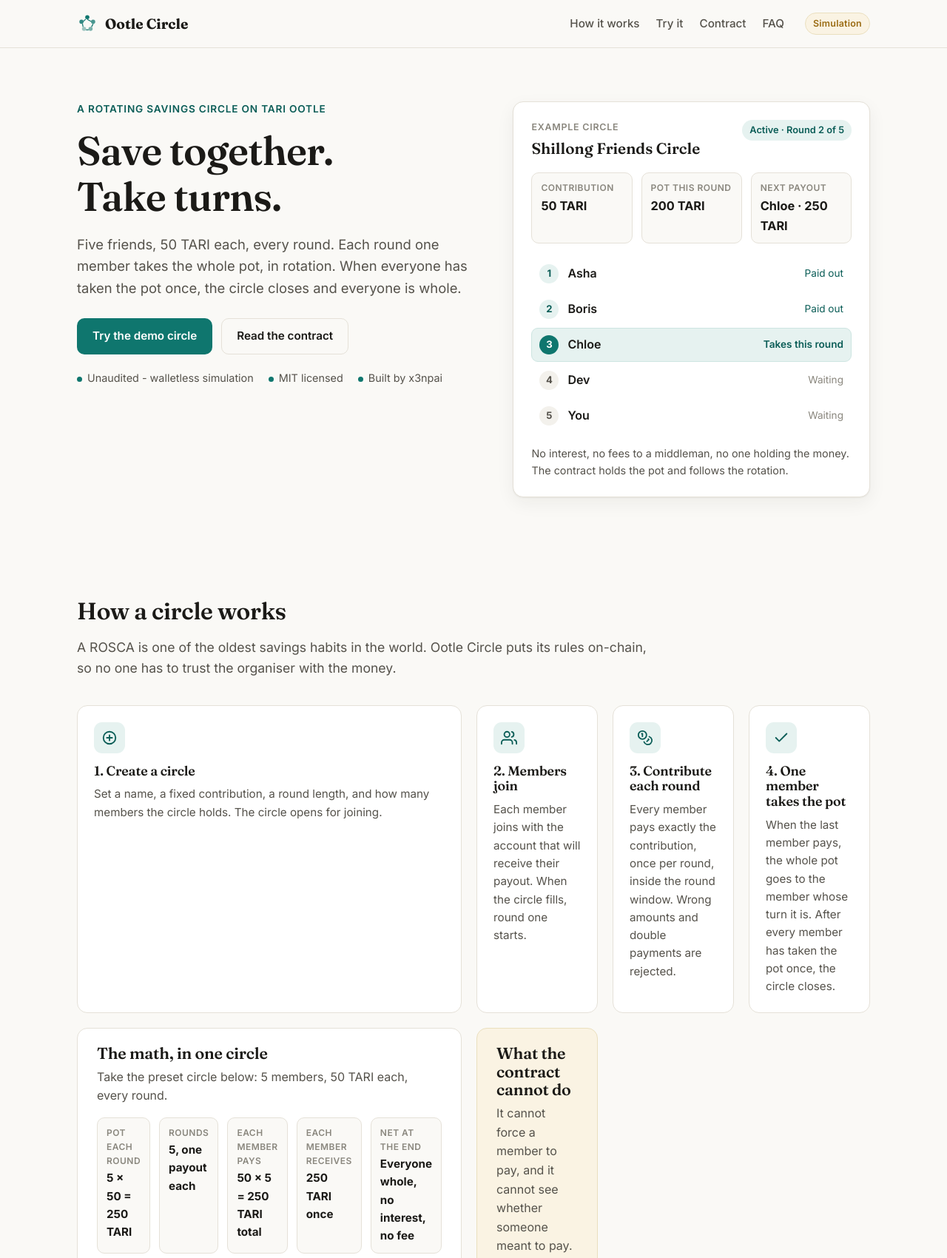
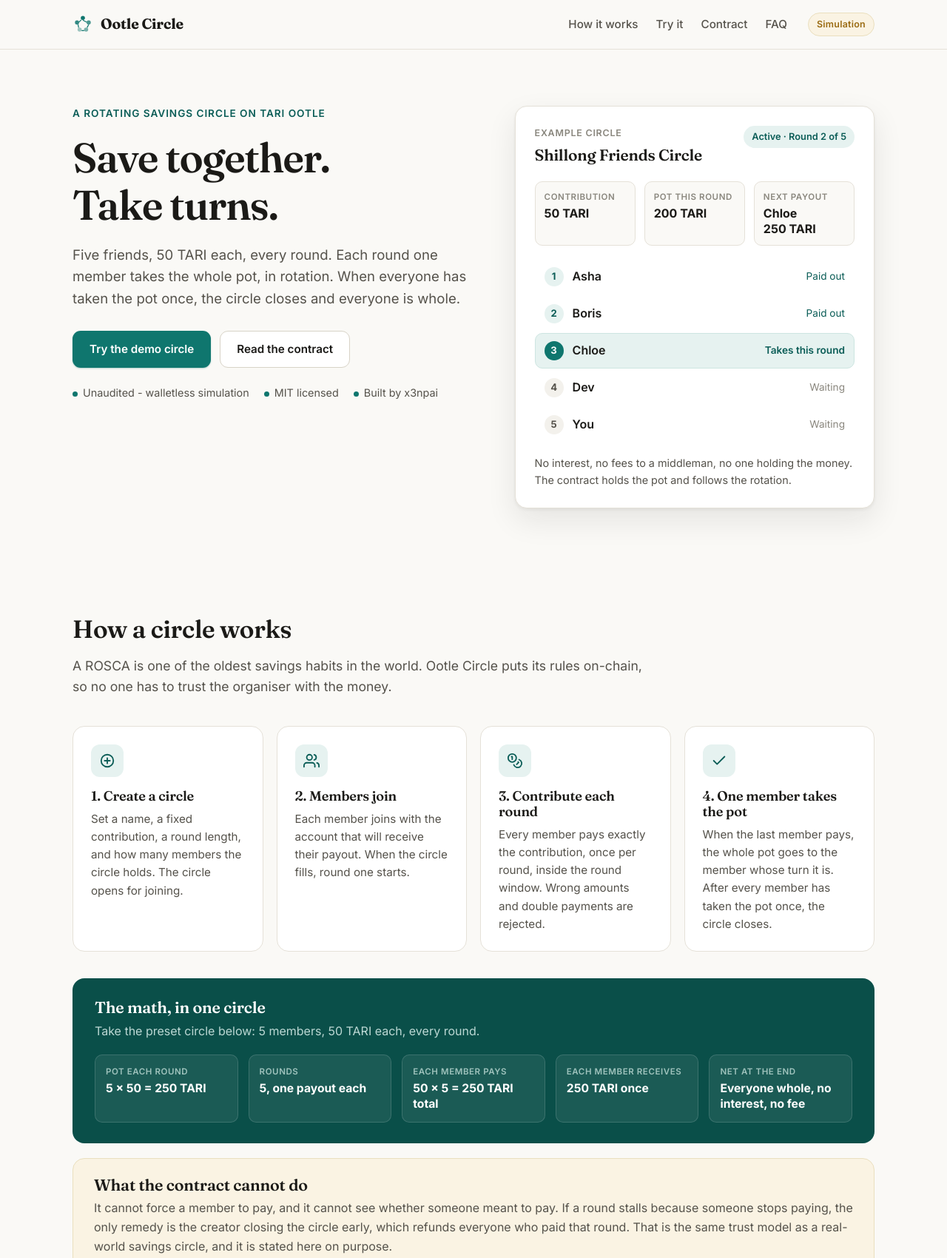
Before and after one commit to bshemphang/ootle-circle, a plain HTML site: page web/index.html in a window 1280 px wide. Shown: the top 1700 px of the page at 74% size. Drawn offline with Linux system fonts and the light colour scheme.

Commit message:
Rebuild web demo: fix steps-grid layout bug, full-width math band, solid header, mobile polish

```diff
--- a/web/index.html
+++ b/web/index.html
@@ -60,7 +60,7 @@
         <dl class="hero-stats">
           <div><dt>Contribution</dt><dd>50 TARI</dd></div>
           <div><dt>Pot this round</dt><dd>200 TARI</dd></div>
-          <div><dt>Next payout</dt><dd>Chloe · 250 TARI</dd></div>
+          <div><dt>Next payout</dt><dd>Chloe<br>250 TARI</dd></div>
         </dl>
         <ol class="rotation">
           <li class="done"><span class="turn">1</span><span class="who">Asha</span><span class="state">Paid out</span></li>
@@ -100,6 +100,7 @@
           <h3>4. One member takes the pot</h3>
           <p>When the last member pays, the whole pot goes to the member whose turn it is. After every member has taken the pot once, the circle closes.</p>
         </article>
+      </div>
       <div class="math-strip">
         <h3>The math, in one circle</h3>
         <p>Take the preset circle below: 5 members, 50 TARI each, every round.</p>
--- a/web/styles.css
+++ b/web/styles.css
@@ -6,13 +6,20 @@
   --ink-soft: #55524b;
   --ink-faint: #8a877e;
   --line: #e5e1d8;
+  --line-strong: #d8d3c7;
   --accent: #0f766e;
   --accent-soft: #e6f2f0;
   --accent-ink: #0b5d57;
+  --accent-deep: #0a4f49;
   --warn: #9a6b12;
   --warn-soft: #faf3e3;
-  --radius: 14px;
+  --warn-line: #eadfbe;
+  --danger: #9b2c2c;
+  --danger-soft: #fdeceb;
+  --radius: 16px;
+  --radius-sm: 10px;
   --shadow: 0 1px 2px rgba(27, 26, 23, .05), 0 8px 24px rgba(27, 26, 23, .06);
+  --shadow-lg: 0 2px 4px rgba(27, 26, 23, .06), 0 16px 40px rgba(27, 26, 23, .09);
 }
 
 * { box-sizing: border-box; }
@@ -27,6 +34,7 @@ body {
   font-size: 16px;
   line-height: 1.6;
   -webkit-font-smoothing: antialiased;
+  text-rendering: optimizeLegibility;
 }
 
 h1, h2, h3, h4 {
@@ -37,45 +45,44 @@ h1, h2, h3, h4 {
   margin: 0 0 .5em;
 }
 
-h2 { font-size: 2rem; }
+h2 { font-size: 2.1rem; }
 h3 { font-size: 1.35rem; }
 
 p { margin: 0 0 1em; }
 
 a { color: var(--accent-ink); }
 
-.wrap { max-width: 1120px; margin: 0 auto; padding: 0 24px; }
+.wrap { max-width: 1140px; margin: 0 auto; padding: 0 28px; }
 
 /* Header */
 .site-header {
   position: sticky;
   top: 0;
   z-index: 10;
-  background: rgba(250, 249, 246, .92);
-  backdrop-filter: blur(8px);
+  background: var(--bg);
   border-bottom: 1px solid var(--line);
 }
 .header-inner {
   display: flex;
   align-items: center;
   gap: 28px;
-  min-height: 64px;
+  min-height: 66px;
 }
 .brand { display: flex; align-items: center; gap: 10px; text-decoration: none; color: var(--ink); }
 .brand-mark { display: flex; }
-.brand-name { font-family: "Fraunces", Georgia, serif; font-weight: 700; font-size: 1.2rem; }
-.site-nav { display: flex; gap: 22px; margin-left: auto; }
+.brand-name { font-family: "Fraunces", Georgia, serif; font-weight: 700; font-size: 1.22rem; letter-spacing: -0.01em; }
+.site-nav { display: flex; gap: 24px; margin-left: auto; }
 .site-nav a { color: var(--ink-soft); text-decoration: none; font-weight: 500; font-size: .95rem; }
 .site-nav a:hover { color: var(--ink); }
 .pill {
   font-size: .78rem;
   font-weight: 600;
   letter-spacing: .02em;
-  padding: 4px 10px;
+  padding: 5px 11px;
   border-radius: 999px;
   white-space: nowrap;
 }
-.pill-testnet { background: var(--warn-soft); color: var(--warn); border: 1px solid #eadfbe; }
+.pill-testnet { background: var(--warn-soft); color: var(--warn); border: 1px solid var(--warn-line); }
 
 /* Buttons */
 .btn {
@@ -83,39 +90,39 @@ a { color: var(--accent-ink); }
   font-family: inherit;
   font-size: .95rem;
   font-weight: 600;
-  padding: 11px 20px;
-  border-radius: 10px;
+  padding: 12px 22px;
+  border-radius: 11px;
   border: 1px solid transparent;
   cursor: pointer;
   text-decoration: none;
-  transition: background .15s, border-color .15s, transform .05s;
+  transition: background .15s, border-color .15s, transform .05s, box-shadow .15s;
 }
 .btn:active { transform: translateY(1px); }
-.btn-primary { background: var(--accent); color: #fff; }
+.btn-primary { background: var(--accent); color: #fff; box-shadow: 0 1px 2px rgba(15, 118, 110, .3); }
 .btn-primary:hover { background: var(--accent-ink); }
-.btn-ghost { background: transparent; color: var(--ink); border-color: var(--line); }
+.btn-ghost { background: var(--surface); color: var(--ink); border-color: var(--line-strong); }
 .btn-ghost:hover { border-color: var(--ink-faint); }
-.btn-small { padding: 7px 12px; font-size: .85rem; }
+.btn-small { padding: 8px 13px; font-size: .85rem; }
 
 /* Hero */
-.hero { padding: 72px 0 64px; }
+.hero { padding: 76px 0 68px; }
 .hero-inner {
   display: grid;
   grid-template-columns: 1.05fr .95fr;
-  gap: 56px;
+  gap: 60px;
   align-items: start;
 }
 .eyebrow {
   font-size: .85rem;
   font-weight: 600;
-  letter-spacing: .06em;
+  letter-spacing: .07em;
   text-transform: uppercase;
   color: var(--accent-ink);
-  margin-bottom: 14px;
+  margin-bottom: 16px;
 }
-.hero h1 { font-size: 3.4rem; margin-bottom: 18px; }
-.lede { font-size: 1.15rem; color: var(--ink-soft); max-width: 34em; }
-.hero-actions { display: flex; gap: 12px; flex-wrap: wrap; margin: 26px 0 20px; }
+.hero h1 { font-size: 3.5rem; margin-bottom: 20px; letter-spacing: -0.02em; }
+.lede { font-size: 1.16rem; color: var(--ink-soft); max-width: 33em; }
+.hero-actions { display: flex; gap: 12px; flex-wrap: wrap; margin: 28px 0 22px; }
 .hero-badges {
   list-style: none;
   margin: 0;
@@ -138,15 +145,15 @@ a { color: var(--accent-ink); }
   background: var(--surface);
   border: 1px solid var(--line);
   border-radius: var(--radius);
-  box-shadow: var(--shadow);
-  padding: 24px;
+  box-shadow: var(--shadow-lg);
+  padding: 26px;
 }
 .hero-card-head {
   display: flex;
   justify-content: space-between;
   align-items: flex-start;
   gap: 12px;
-  margin-bottom: 16px;
+  margin-bottom: 18px;
 }
 .card-label {
   font-size: .78rem;
@@ -154,20 +161,21 @@ a { color: var(--accent-ink); }
   letter-spacing: .06em;
   text-transform: uppercase;
   color: var(--ink-faint);
-  margin: 0 0 2px;
+  margin: 0 0 3px;
 }
-.card-title { font-family: "Fraunces", Georgia, serif; font-size: 1.3rem; margin: 0; }
+.card-title { font-family: "Fraunces", Georgia, serif; font-size: 1.32rem; margin: 0; letter-spacing: -0.01em; }
 .status {
   font-size: .8rem;
   font-weight: 600;
-  padding: 4px 10px;
+  padding: 5px 11px;
   border-radius: 999px;
   white-space: nowrap;
+  flex-shrink: 0;
 }
 .status-active { background: var(--accent-soft); color: var(--accent-ink); }
 .status-filling { background: var(--warn-soft); color: var(--warn); }
 .status-closed { background: var(--surface-alt); color: var(--ink-soft); }
-.status-refunded { background: #fdeceb; color: #9b2c2c; }
+.status-refunded { background: var(--danger-soft); color: var(--danger); }
 .status-cancelled { background: var(--surface-alt); color: var(--ink-soft); }
 
 .hero-stats, .sim-stats {
@@ -179,25 +187,26 @@ a { color: var(--accent-ink); }
 .hero-stats div, .sim-stats div {
   background: var(--bg);
   border: 1px solid var(--line);
-  border-radius: 10px;
-  padding: 10px 12px;
+  border-radius: var(--radius-sm);
+  padding: 11px 12px;
+  min-width: 0;
 }
 .hero-stats dt, .sim-stats dt {
-  font-size: .75rem;
+  font-size: .72rem;
   font-weight: 600;
-  letter-spacing: .04em;
+  letter-spacing: .05em;
   text-transform: uppercase;
   color: var(--ink-faint);
 }
-.hero-stats dd, .sim-stats dd { margin: 2px 0 0; font-weight: 700; font-size: 1.02rem; }
+.hero-stats dd, .sim-stats dd { margin: 3px 0 0; font-weight: 700; font-size: 1rem; line-height: 1.3; word-break: break-word; }
 
 .rotation { list-style: none; margin: 0; padding: 0; }
 .rotation li {
   display: flex;
   align-items: center;
   gap: 12px;
-  padding: 9px 10px;
-  border-radius: 9px;
+  padding: 10px 12px;
+  border-radius: var(--radius-sm);
   border: 1px solid transparent;
 }
 .rotation li + li { margin-top: 2px; }
@@ -212,7 +221,7 @@ a { color: var(--accent-ink); }
   font-weight: 700;
 }
 .rotation .who { font-weight: 600; }
-.rotation .state { margin-left: auto; font-size: .85rem; color: var(--ink-faint); }
+.rotation .state { margin-left: auto; font-size: .85rem; color: var(--ink-faint); white-space: nowrap; }
 .rotation li.done .turn { background: var(--accent-soft); color: var(--accent-ink); }
 .rotation li.done .state { color: var(--accent-ink); }
 .rotation li.current { background: var(--accent-soft); border-color: #cde5e1; }
@@ -221,88 +230,91 @@ a { color: var(--accent-ink); }
 .hero-card-note { font-size: .9rem; color: var(--ink-soft); margin: 16px 0 0; }
 
 /* Sections */
-.section { padding: 72px 0; }
+.section { padding: 76px 0; }
 .section-alt { background: var(--surface-alt); border-top: 1px solid var(--line); border-bottom: 1px solid var(--line); }
-.section-lede { font-size: 1.1rem; color: var(--ink-soft); max-width: 44em; margin-bottom: 36px; }
+.section-lede { font-size: 1.1rem; color: var(--ink-soft); max-width: 44em; margin-bottom: 38px; }
 
 .steps {
   display: grid;
   grid-template-columns: repeat(4, 1fr);
-  gap: 20px;
-  margin-bottom: 32px;
+  gap: 18px;
+  margin-bottom: 36px;
 }
 .step {
   background: var(--surface);
   border: 1px solid var(--line);
   border-radius: var(--radius);
-  padding: 22px;
+  padding: 24px;
+  display: flex;
+  flex-direction: column;
 }
 .step-icon {
   display: inline-flex;
   align-items: center; justify-content: center;
-  width: 42px; height: 42px;
-  border-radius: 11px;
+  width: 44px; height: 44px;
+  border-radius: 12px;
   background: var(--accent-soft);
   color: var(--accent-ink);
-  margin-bottom: 14px;
+  margin-bottom: 16px;
 }
-.step h3 { font-size: 1.12rem; }
+.step h3 { font-size: 1.14rem; margin-bottom: 8px; }
 .step p { font-size: .95rem; color: var(--ink-soft); margin: 0; }
+
+/* Math strip: full-width band below the steps */
+.math-strip {
+  background: var(--accent-deep);
+  color: #eaf4f2;
+  border-radius: var(--radius);
+  padding: 28px 30px;
+  margin-bottom: 20px;
+}
+.math-strip h3 { color: #fff; margin-bottom: 6px; }
+.math-strip p { margin: 0 0 18px; color: #bcd8d4; }
+.math-facts {
+  display: grid;
+  grid-template-columns: repeat(5, 1fr);
+  gap: 14px;
+  margin: 0;
+}
+.math-facts div {
+  background: rgba(255, 255, 255, .07);
+  border: 1px solid rgba(255, 255, 255, .14);
+  border-radius: var(--radius-sm);
+  padding: 13px 14px;
+  min-width: 0;
+}
+.math-facts dt {
+  font-size: .72rem;
+  font-weight: 600;
+  letter-spacing: .05em;
+  text-transform: uppercase;
+  color: #9fc3bd;
+}
+.math-facts dd { margin: 3px 0 0; font-weight: 700; font-size: .98rem; color: #fff; line-height: 1.35; }
 
 .honest-box {
   background: var(--warn-soft);
-  border: 1px solid #eadfbe;
+  border: 1px solid var(--warn-line);
   border-radius: var(--radius);
-  padding: 22px 26px;
+  padding: 24px 28px;
 }
 .honest-box h3 { margin-bottom: 6px; }
 .honest-box p { margin: 0; color: var(--ink-soft); }
 
-/* Math strip */
-.math-strip {
-  background: var(--surface);
-  border: 1px solid var(--line);
-  border-radius: var(--radius);
-  padding: 22px 26px;
-  margin-bottom: 20px;
-}
-.math-strip h3 { margin-bottom: 6px; }
-.math-strip p { margin: 0 0 16px; color: var(--ink-soft); }
-.math-facts {
-  display: grid;
-  grid-template-columns: repeat(5, 1fr);
-  gap: 12px;
-  margin: 0;
-}
-.math-facts div {
-  background: var(--bg);
-  border: 1px solid var(--line);
-  border-radius: 10px;
-  padding: 10px 12px;
-}
-.math-facts dt {
-  font-size: .75rem;
-  font-weight: 600;
-  letter-spacing: .04em;
-  text-transform: uppercase;
-  color: var(--ink-faint);
-}
-.math-facts dd { margin: 2px 0 0; font-weight: 700; font-size: .95rem; }
-
 /* Simulator */
-.sim-empty { background: var(--surface); border: 1px solid var(--line); border-radius: var(--radius); box-shadow: var(--shadow); padding: 28px; }
+.sim-empty { background: var(--surface); border: 1px solid var(--line); border-radius: var(--radius); box-shadow: var(--shadow); padding: 30px; }
 .create-form {
   display: grid;
   grid-template-columns: repeat(3, 1fr);
   gap: 18px 20px;
 }
-.field label { display: block; font-size: .85rem; font-weight: 600; margin-bottom: 6px; }
+.field label { display: block; font-size: .85rem; font-weight: 600; margin-bottom: 7px; }
 .field input {
   width: 100%;
   font: inherit;
-  padding: 10px 12px;
-  border: 1px solid var(--line);
-  border-radius: 9px;
+  padding: 11px 13px;
+  border: 1px solid var(--line-strong);
+  border-radius: var(--radius-sm);
   background: var(--bg);
   color: var(--ink);
 }
@@ -310,12 +322,12 @@ a { color: var(--accent-ink); }
 .form-actions { grid-column: 1 / -1; display: flex; gap: 12px; flex-wrap: wrap; }
 .form-note { grid-column: 1 / -1; margin: 0; font-size: .9rem; color: var(--ink-soft); }
 
-.sim-live { background: var(--surface); border: 1px solid var(--line); border-radius: var(--radius); box-shadow: var(--shadow); padding: 28px; }
-.sim-grid { display: grid; grid-template-columns: 1.5fr 1fr; gap: 28px; }
-.sim-head { display: flex; justify-content: space-between; align-items: flex-start; gap: 12px; margin-bottom: 16px; }
+.sim-live { background: var(--surface); border: 1px solid var(--line); border-radius: var(--radius); box-shadow: var(--shadow); padding: 30px; }
+.sim-grid { display: grid; grid-template-columns: 1.5fr 1fr; gap: 30px; }
+.sim-head { display: flex; justify-content: space-between; align-items: flex-start; gap: 12px; margin-bottom: 18px; }
 .sim-head h3 { margin: 0; font-size: 1.5rem; }
 .sim-stats { grid-template-columns: repeat(3, 1fr); }
-.epoch-controls { display: flex; align-items: center; gap: 10px; flex-wrap: wrap; margin-bottom: 20px; }
+.epoch-controls { display: flex; align-items: center; gap: 10px; flex-wrap: wrap; margin-bottom: 22px; }
 .epoch-label { font-size: .85rem; font-weight: 600; color: var(--ink-soft); }
 .sim-live h4 { font-size: 1.05rem; margin: 4px 0 10px; }
 .rotation-live li { border: 1px solid var(--line); margin-bottom: 6px; background: var(--bg); }
@@ -324,12 +336,13 @@ a { color: var(--accent-ink); }
   font: inherit;
   font-size: .85rem;
   font-weight: 600;
-  padding: 6px 12px;
+  padding: 7px 13px;
   border-radius: 8px;
   border: 1px solid var(--accent);
   background: var(--accent);
   color: #fff;
   cursor: pointer;
+  flex-shrink: 0;
 }
 .rotation-live .pay-btn:hover { background: var(--accent-ink); }
 .rotation-live .pay-btn:disabled {
@@ -339,16 +352,16 @@ a { color: var(--accent-ink); }
   cursor: default;
 }
 .rotation-live .balance { font-size: .85rem; color: var(--ink-faint); white-space: nowrap; }
-.sim-actions { display: flex; gap: 10px; flex-wrap: wrap; margin-top: 20px; }
-.sim-message { margin: 14px 0 0; font-size: .95rem; color: var(--accent-ink); min-height: 1.4em; }
-.sim-message.error { color: #9b2c2c; }
+.sim-actions { display: flex; gap: 10px; flex-wrap: wrap; margin-top: 22px; }
+.sim-message { margin: 16px 0 0; font-size: .95rem; color: var(--accent-ink); min-height: 1.4em; }
+.sim-message.error { color: var(--danger); }
 
 .sim-log h4 { font-size: 1.05rem; margin: 0 0 10px; }
 .event-log { list-style: none; margin: 0; padding: 0; max-height: 520px; overflow-y: auto; }
 .event-log li {
   font-size: .88rem;
   color: var(--ink-soft);
-  padding: 8px 10px;
+  padding: 9px 11px;
   border-left: 3px solid var(--accent);
   background: var(--bg);
   border-radius: 0 8px 8px 0;
@@ -362,7 +375,7 @@ a { color: var(--accent-ink); }
   background: var(--surface);
   border: 1px solid var(--line);
   border-radius: var(--radius);
-  padding: 26px;
+  padding: 28px;
 }
 .contract-card h3 { margin-bottom: 12px; }
 .check-list { list-style: none; margin: 0; padding: 0; }
@@ -398,7 +411,7 @@ a { color: var(--accent-ink); }
   background: var(--surface);
   border: 1px solid var(--line);
   border-radius: var(--radius);
-  padding: 26px;
+  padding: 28px;
 }
 .onchain-box p { color: var(--ink-soft); }
 .onchain-facts { display: grid; grid-template-columns: repeat(3, 1fr); gap: 16px; margin: 0; }
@@ -410,15 +423,15 @@ a { color: var(--accent-ink); }
 .faq-wrap details {
   background: var(--surface);
   border: 1px solid var(--line);
-  border-radius: 11px;
-  padding: 16px 20px;
+  border-radius: 12px;
+  padding: 17px 20px;
   margin-bottom: 10px;
 }
 .faq-wrap summary { font-weight: 600; cursor: pointer; font-size: 1.02rem; }
 .faq-wrap details p { margin: 10px 0 0; color: var(--ink-soft); }
 
 /* Footer */
-.site-footer { border-top: 1px solid var(--line); padding: 40px 0 48px; }
+.site-footer { border-top: 1px solid var(--line); padding: 44px 0 52px; }
 .footer-inner { display: flex; justify-content: space-between; gap: 32px; flex-wrap: wrap; }
 .footer-brand { font-family: "Fraunces", Georgia, serif; font-weight: 700; font-size: 1.15rem; margin: 0 0 6px; }
 .footer-note { font-size: .9rem; color: var(--ink-soft); max-width: 34em; margin: 0; }
@@ -428,21 +441,29 @@ a { color: var(--accent-ink); }
 
 /* Responsive */
 @media (max-width: 900px) {
-  .hero-inner { grid-template-columns: 1fr; gap: 36px; }
+  .hero-inner { grid-template-columns: 1fr; gap: 38px; }
   .hero h1 { font-size: 2.6rem; }
   .steps { grid-template-columns: 1fr 1fr; }
+  .math-facts { grid-template-columns: 1fr 1fr; }
+  .math-facts div:last-child { grid-column: 1 / -1; }
   .sim-grid { grid-template-columns: 1fr; }
   .contract-grid { grid-template-columns: 1fr; }
   .onchain-facts { grid-template-columns: 1fr 1fr; }
-  .math-facts { grid-template-columns: 1fr 1fr; }
   .create-form { grid-template-columns: 1fr 1fr; }
 }
 @media (max-width: 600px) {
+  .wrap { padding: 0 20px; }
   .site-nav { display: none; }
-  .hero { padding: 48px 0; }
+  .hero { padding: 52px 0; }
+  .hero h1 { font-size: 2.35rem; }
+  .hero-actions .btn { width: 100%; text-align: center; }
   .steps { grid-template-columns: 1fr; }
   .create-form { grid-template-columns: 1fr; }
   .hero-stats, .sim-stats { grid-template-columns: 1fr 1fr; }
   .math-facts { grid-template-columns: 1fr; }
-  h2 { font-size: 1.6rem; }
+  .math-facts div:last-child { grid-column: auto; }
+  .hero-card-head { flex-wrap: wrap; }
+  .card-title { font-size: 1.2rem; }
+  h2 { font-size: 1.65rem; }
+  .section { padding: 56px 0; }
 }
```
